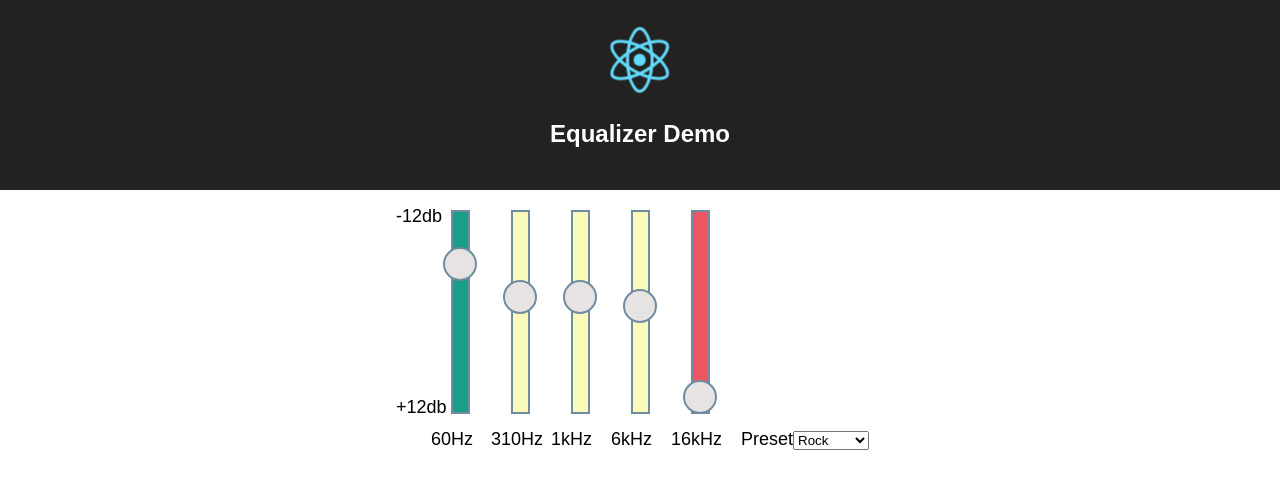
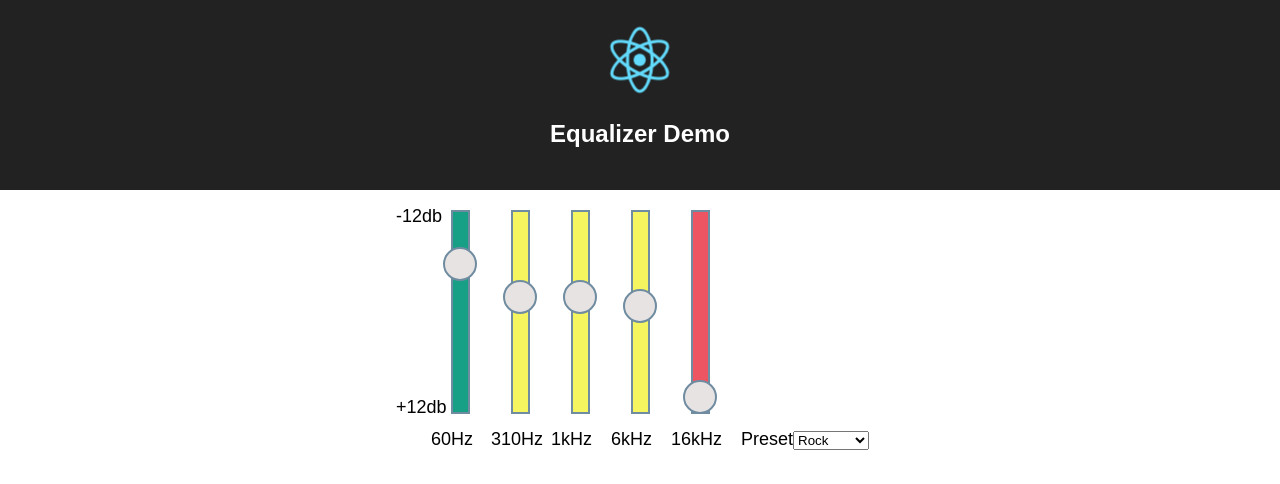
Before and after one commit to skainth/equalizer, a React (Create React App) app: page / in a window 1280 px wide. Shown: the top 484 px of the page. Built offline with nearby package versions, Linux system fonts and the light colour scheme.

Commit message:
changed medium color

```diff
--- a/src/components/SKSlider/index.css
+++ b/src/components/SKSlider/index.css
@@ -19,7 +19,7 @@
     height: 200px;
     margin-left: 20px;
     border: solid 2px #708ca1;
-    background-color: #e2e58a;
+    background-color: #f5f55f;
     transition: background-color 0.3s ease-out;
 }
 
--- a/src/components/SKSlider/index.js
+++ b/src/components/SKSlider/index.js
@@ -25,12 +25,12 @@ class Slider extends PureComponent{
     this.updateSliderValue(this.props);
   }
   getSliderColor(percentage){
-    let sliderColor = 'red';
+    let sliderColor = '#f5f55f';
     if(percentage < 0.4){
       sliderColor = '#17a086';
     }else{
       if(percentage < 0.7){
-        sliderColor = '#f5f54b63';
+        sliderColor = '#f5f55f';
       }else{
         sliderColor = '#ed5562';
       }
```
